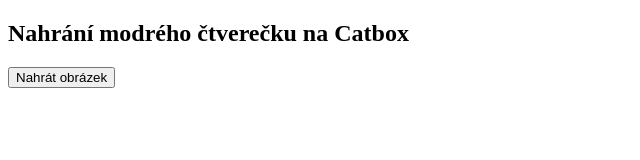
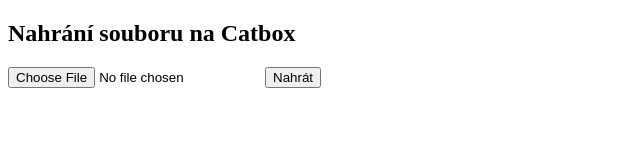
Before and after one commit to Findman88/stvrzenka, a plain HTML site: page index.html in a window 1280 px wide. Shown: the whole page, without its empty margins (0-640 px from the left). Drawn offline with Linux system fonts and the light colour scheme.

Commit message:
index.html

```diff
--- a/index.html
+++ b/index.html
@@ -2,36 +2,39 @@
 <html lang="cs">
 <head>
   <meta charset="UTF-8">
-  <title>Nahrání PNG na Catbox</title>
+  <title>Nahrání souboru na Catbox</title>
 </head>
 <body>
-  <h2>Nahrání modrého čtverečku na Catbox</h2>
-  <button id="uploadBtn">Nahrát obrázek</button>
+  <h2>Nahrání souboru na Catbox</h2>
+  <input type="file" id="fileInput" />
+  <button onclick="uploadFile()">Nahrát</button>
   <p id="output"></p>
 
   <script>
-    document.getElementById("uploadBtn").addEventListener("click", async () => {
+    async function uploadFile() {
+      const fileInput = document.getElementById("fileInput");
+      if (!fileInput.files.length) {
+        document.getElementById("output").textContent = "Nejprve vyber soubor.";
+        return;
+      }
+
+      const file = fileInput.files[0];
+      const formData = new FormData();
+      formData.append("reqtype", "fileupload");
+      formData.append("fileToUpload", file);
+
       try {
-        const response = await fetch("blue_square.png");
-        if (!response.ok) throw new Error("Soubor nebyl nalezen.");
-        const blob = await response.blob();
-        const file = new File([blob], "blue_square.png", { type: "image/png" });
-
-        const formData = new FormData();
-        formData.append("reqtype", "fileupload");
-        formData.append("fileToUpload", file);
-
-        const uploadResponse = await fetch("https://catbox.moe/user/api.php", {
+        const response = await fetch("https://catbox.moe/user/api.php", {
           method: "POST",
           body: formData
         });
 
-        const url = await uploadResponse.text();
+        const url = await response.text();
         document.getElementById("output").innerHTML = `Soubor nahrán: <a href="${url}" target="_blank">${url}</a>`;
       } catch (error) {
-        document.getElementById("output").textContent = "Chyba: " + error.message;
+        document.getElementById("output").textContent = "Chyba při nahrávání: " + error.message;
       }
-    });
+    }
   </script>
 </body>
 </html>
```
